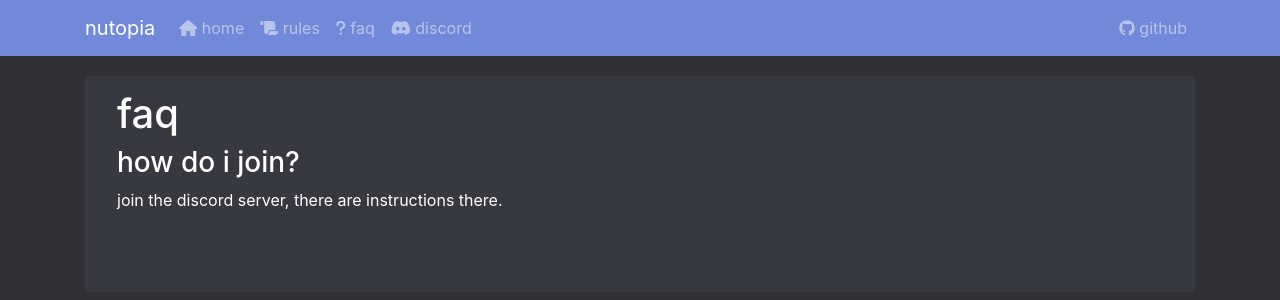
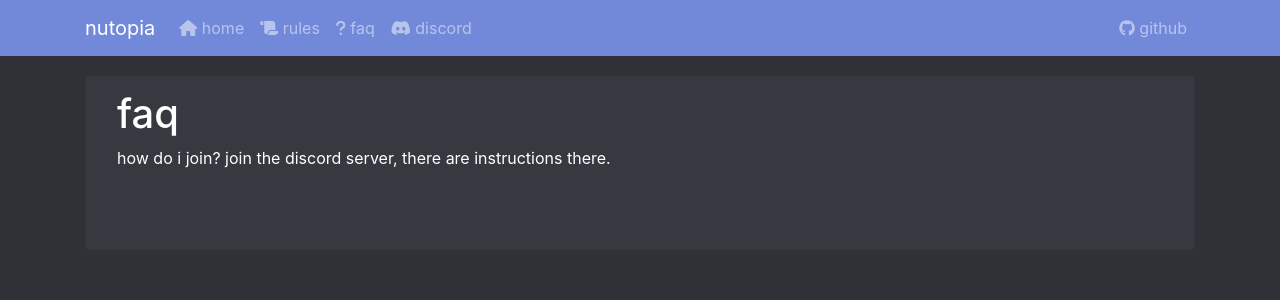
Before and after one commit to Epikest/nutopia, a Jekyll site: the page built from faq.md, in a window 1280 px wide. Shown: the top 300 px of the page. Built offline with Jekyll 4.4.1, drawn with Linux system fonts in a browser that asks for light colours; nearby versions of some CDN libraries.

Commit message:
Update faq.md

```diff
--- a/faq.md
+++ b/faq.md
@@ -5,5 +5,5 @@ title: FAQ
 
 # faq
 
-### how do i join?
+how do i join?
 join the discord server, there are instructions there.
```
